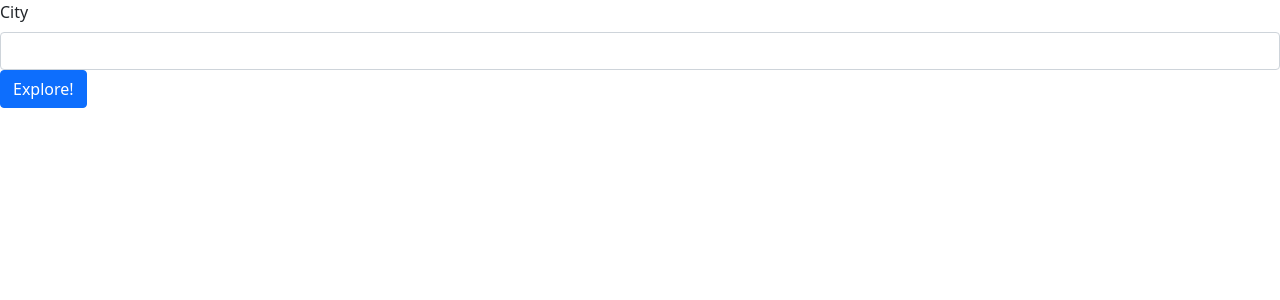
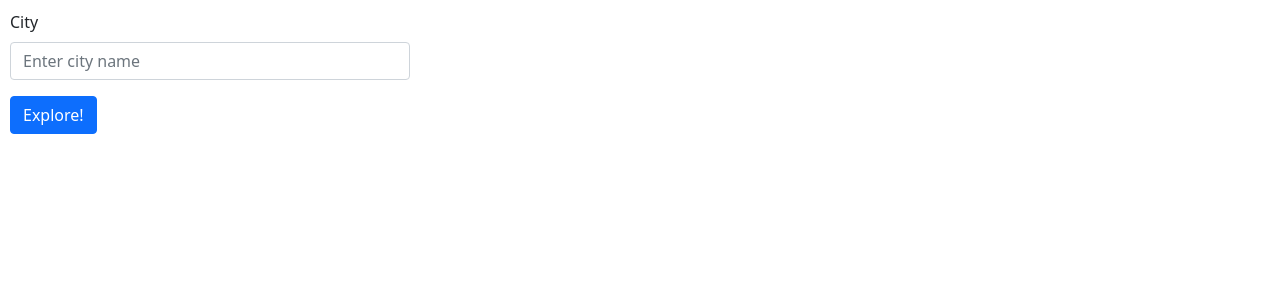
Before and after one commit to KasonBraley/city-explorer, a React (Create React App) app: page / in a window 1280 px wide. Shown: the top 300 px of the page. Built offline with nearby package versions, Linux system fonts and the light colour scheme.

Commit message:
feat: Add locationIQ data retrieval / render
Adds data retrieval to locationIQ's API via the axios library.
The resulting data (one city based off the form input) then renders
as a card component from React bootstrap.

```diff
--- a/src/App.jsx
+++ b/src/App.jsx
@@ -1,9 +1,38 @@
 import React from "react";
 import "bootstrap/dist/css/bootstrap.min.css";
 import CityForm from "./components/form.jsx";
+import CityCard from "./components/cityCard.jsx";
+import axios from "axios";
 
 export default class App extends React.Component {
+  constructor(props) {
+    super(props);
+    this.state = {
+      searchQuery: "",
+      cityData: {},
+    };
+  }
+
+  handleSubmit = (query) => {
+    this.setState({ searchQuery: query });
+    this.getLocationData(query);
+  };
+
+  getLocationData = async (query) => {
+    const API = `https://us1.locationiq.com/v1/search.php?key=${process.env.REACT_APP_CITY_EXPLORER}&q=${query}&format=json&limit=1`;
+    const res = await axios.get(API);
+
+    this.setState({ cityData: res.data[0] });
+  };
+
   render() {
-    return <CityForm />;
+    return (
+      <>
+        <CityForm handleSubmit={this.handleSubmit} />
+        {this.state.cityData.place_id && (
+          <CityCard cityData={this.state.cityData} />
+        )}
+      </>
+    );
   }
 }
--- /dev/null
+++ b/src/components/cityCard.jsx
@@ -0,0 +1,25 @@
+import React from "react";
+import Card from "react-bootstrap/Card";
+import ListGroup from "react-bootstrap/ListGroup";
+import "bootstrap/dist/css/bootstrap.min.css";
+
+export default class CityCard extends React.Component {
+  render() {
+    return (
+      <Card style={{ width: "18rem", margin: "10px", marginTop: "30px" }}>
+        <Card.Header>Location Details</Card.Header>
+        <Card.Body>
+          <Card.Title>{this.props.cityData.display_name}</Card.Title>
+          <ListGroup>
+            <ListGroup.Item variant="flush">
+              Longitude: {this.props.cityData.lon}{" "}
+            </ListGroup.Item>
+            <ListGroup.Item>
+              Latitude: {this.props.cityData.lat}{" "}
+            </ListGroup.Item>
+          </ListGroup>
+        </Card.Body>
+      </Card>
+    );
+  }
+}
--- a/src/components/form.jsx
+++ b/src/components/form.jsx
@@ -1,22 +1,26 @@
 import React from "react";
 import Form from "react-bootstrap/Form";
 import Button from "react-bootstrap/Button";
+import "bootstrap/dist/css/bootstrap.min.css";
 
 export default class CityForm extends React.Component {
-  constructor(props) {
-    super(props);
-  }
+  handleSubmit = (event) => {
+    event.preventDefault();
+    let city = event.target.elements.formCity.value;
+    this.props.handleSubmit(city);
+  };
 
   render() {
     return (
-      <Form>
-        <Form.Group controlID="formCity">
+      <Form
+        style={{ margin: "10px", width: "25rem" }}
+        onSubmit={this.handleSubmit}
+      >
+        <Form.Group className="mb-3" controlId="formCity">
           <Form.Label>City</Form.Label>
-          <Form.Control type="text" />
+          <Form.Control type="text" placeholder="Enter city name" />
         </Form.Group>
-        <Button variant="primary" type="submit">
-          Explore!
-        </Button>
+        <Button type="submit">Explore!</Button>
       </Form>
     );
   }
```
